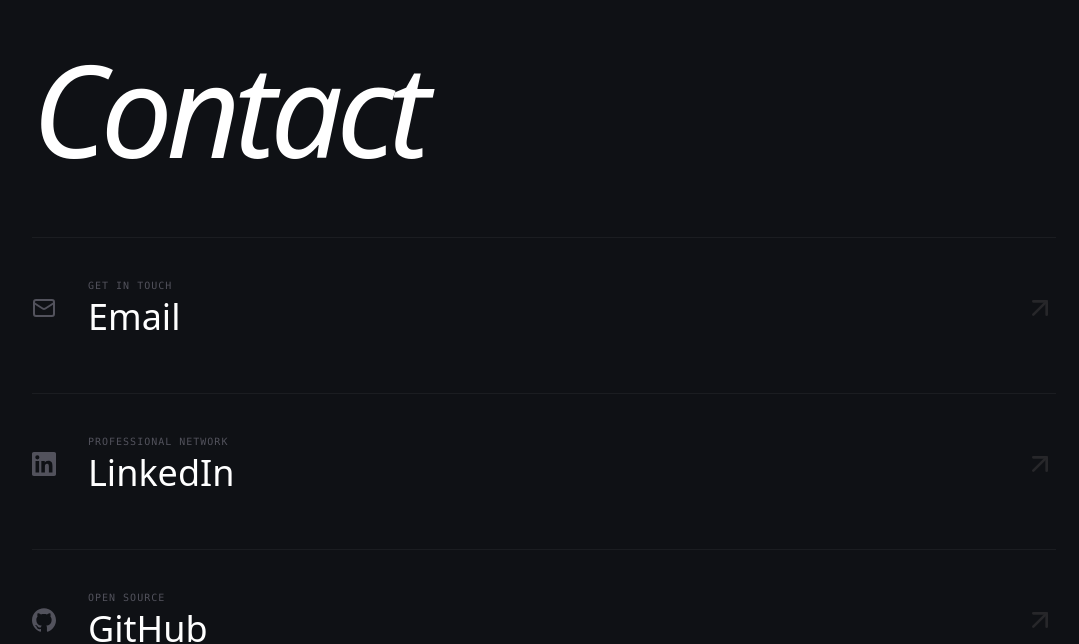
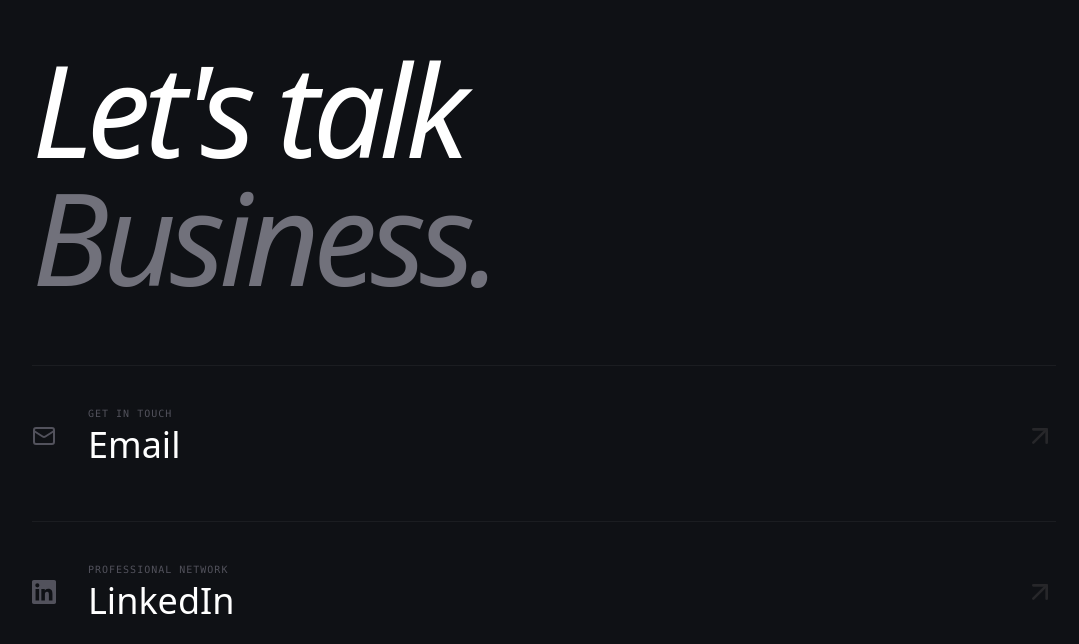
Before and after one commit to niklashoefling/portfolio-website, a Next.js app: page /contact in a window 1280 px wide. Shown: the part 163-807 px from the top of the page, without its empty margins (96-1175 px from the left). Built offline with nearby package versions, Linux system fonts and the light colour scheme.

Commit message:
Opengraph-Image

```diff
--- a/app/components/About.tsx
+++ b/app/components/About.tsx
@@ -16,7 +16,7 @@
 
             <div className="aspect-square w-full bg-zinc-900 rounded-2xl border border-zinc-800 relative overflow-hidden group shadow-2xl shadow-blue-500/10 transition-transform duration-500 hover:scale-[1.01]">
               <Image
-                src="/profile.jpeg"
+                src="/opengraph-image.jpeg"
                 alt="Niklas Höfling"
                 fill
                 sizes="(max-width: 768px) 100vw, 33vw"
--- a/app/components/Contact.tsx
+++ b/app/components/Contact.tsx
@@ -54,7 +54,10 @@
     <main className="min-h-screen bg-[#0f1115] text-white flex flex-col justify-between p-6 md:p-16 lg:p-32">
       <div className="max-w-6xl w-full mx-auto pt-20">
         <h1 className="text-6xl md:text-8xl lg:text-9xl font-light italic tracking-tighter leading-none mb-16">
-          Contact
+          Let&apos;s talk <br />
+          <span className="text-zinc-500 group-hover:text-white transition-colors duration-700">
+            Business.
+          </span>
         </h1>
       </div>
 
--- a/app/components/Hero.tsx
+++ b/app/components/Hero.tsx
@@ -10,7 +10,6 @@
         fill
         className="object-cover object-center -z-10"
         priority
-        quality={85}
       />
       <div className="absolute inset-0 bg-linear-to-b from-zinc-900/30 via-zinc-900/80 to-zinc-900 -z-10" />
       <div className="absolute inset-0 opacity-20 pointer-events-none bg-[url('/noise.svg')]"></div>
```
Also changed, not shown: app/opengraph-image.jpeg (renamed from public/profile.jpeg).
